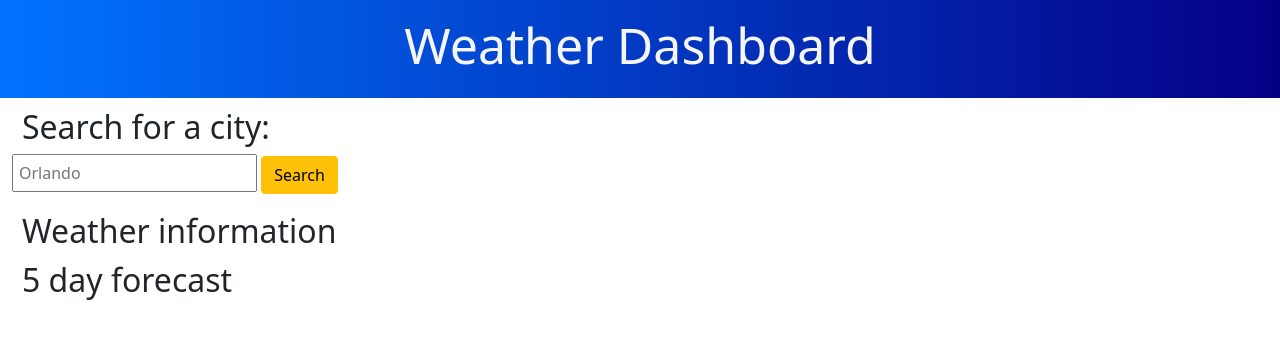
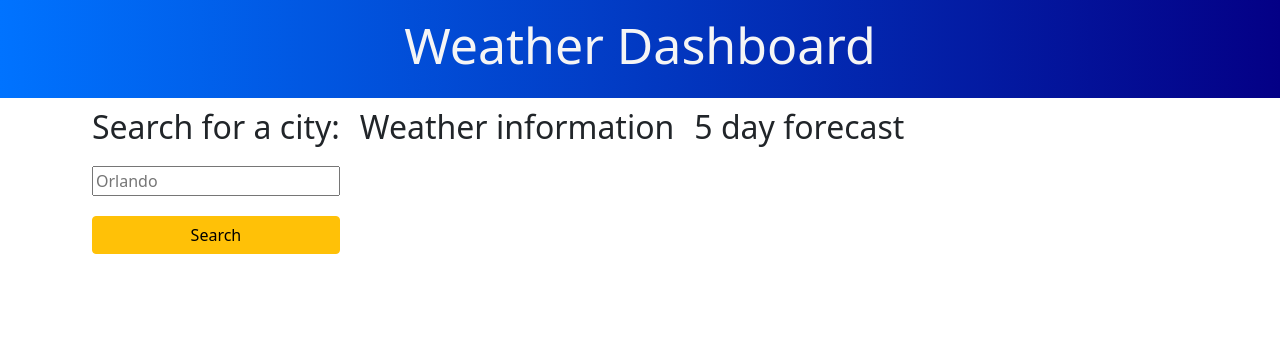
Before and after one commit to Travis3214/WeatherApp, a plain HTML site: page index.html in a window 1280 px wide. Drawn offline with nearby package versions, Linux system fonts and the light colour scheme.

Commit message:
started js

```diff
--- a/assets/css/style.css
+++ b/assets/css/style.css
@@ -8,12 +8,25 @@ header {
     font-size: 50px;
 }
 
+.sideBar {
+    display: flex;
+    flex-direction: column;
+}
+
 h2 {
-    margin-left: 10px;
-    margin-top: 10px;
+    margin: 10px;
 }
 
 .cityName {
-    padding: 5px;
-    margin-bottom: 10px;
+    margin: 10px;
 }
+
+.btn {
+    margin: 10px;
+}
+
+.container {
+    display: flex;
+    align-items: flex-start;
+
+}
--- a/assets/js/script.js
+++ b/assets/js/script.js
@@ -4,7 +4,7 @@
 // search history array
 
 // Function to display search history
-// Loop over jistory array and cound down so the most recent search is at the top
+// Loop over history array and cound down so the most recent search is at the top
 // Function to update the search history in local storage
 // Function to get the seach history from the local storage
 // Function to display curretn weather data fromm the fetch request
@@ -14,3 +14,9 @@
 // Function specifically for geolocation with lat and lon and use function above to make calls
 // Function to add event listener
 // Dont forget to link the script
+
+const apiKey = "5c5462b61afe403ec7f8a8d33ac004fc";
+
+const baseUrl = "https://openweathermap.org/";
+
+const searchHistory = [];
--- a/index.html
+++ b/index.html
@@ -14,7 +14,8 @@
     <header>
         <h1 id="title" class="text-center header">Weather Dashboard</h1>
     </header>
-    <div class="container-fluid">
+
+    <div class="container">
         <nav class="sideBar">
             <h2>Search for a city:</h2>
             <input type="text" class="cityName" placeholder="Orlando">
@@ -30,8 +31,8 @@
             <h2>5 day forecast</h2>
 
         </div>
-
     </div>
     <script src="https://code.jquery.com/jquery-3.5.1.min.js" integrity="sha256-9/aliU8dGd2tb6OSsuzixeV4y/faTqgFtohetphbbj0=" crossorigin="anonymous"></script>
     <script src="./assets/js/script.js"></script>
   </Body>
+</html>
```
